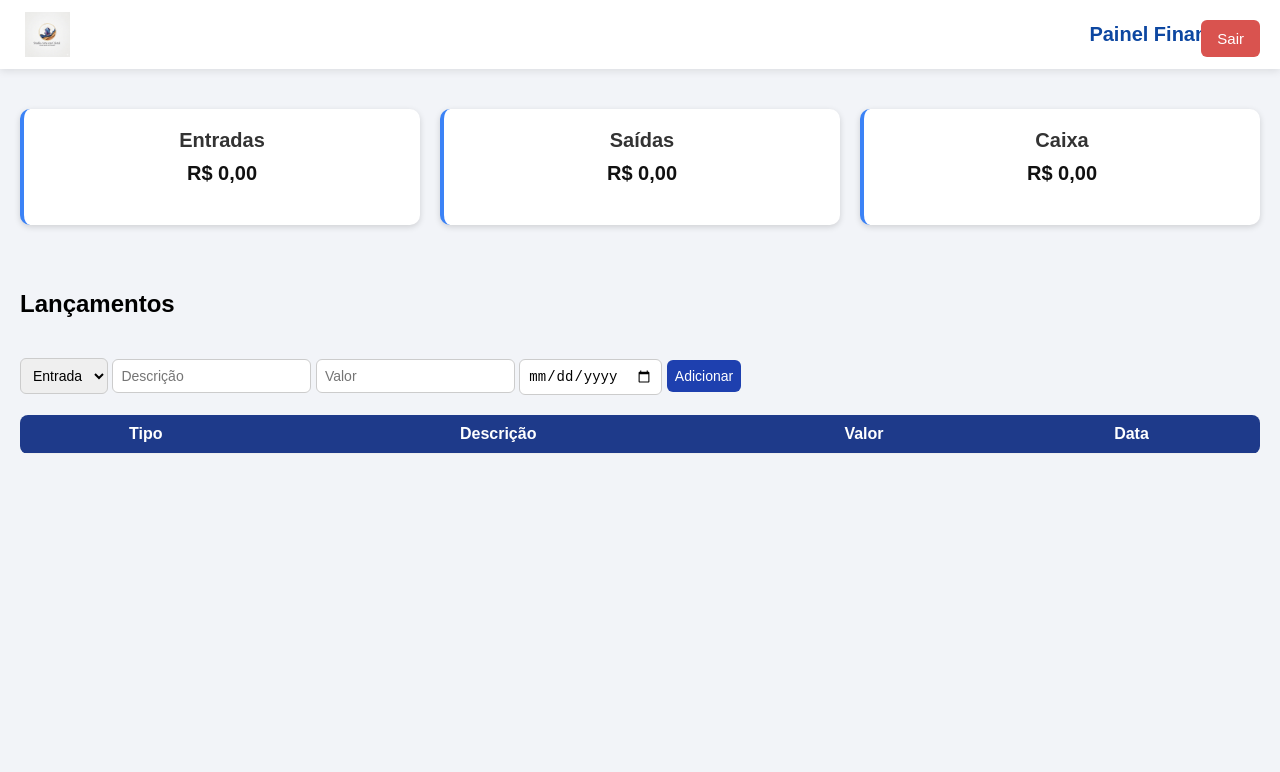
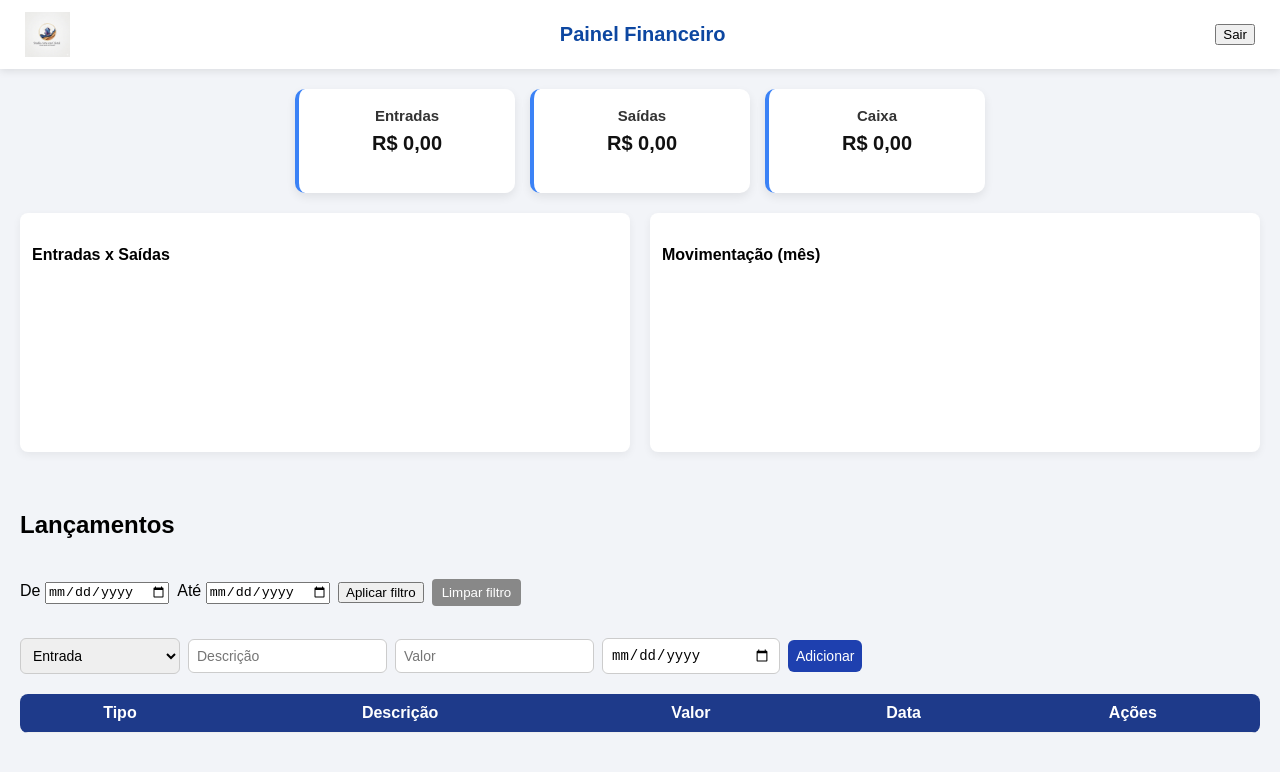
Before and after one commit to studioarteemcristal-lgtm/finance-site, a website: page public/index.html in a window 1280 px wide. Drawn offline with nearby package versions, Linux system fonts and the light colour scheme; no server answers; sample sign-in values are in the browser's storage.

Commit message:
index.html

```diff
--- a/public/index.html
+++ b/public/index.html
@@ -1,84 +1,67 @@
 <!DOCTYPE html>
 <html lang="pt-BR">
 <head>
-  <meta charset="UTF-8" />
-  <meta name="viewport" content="width=device-width, initial-scale=1.0" />
+  <meta charset="utf-8" />
+  <meta name="viewport" content="width=device-width,initial-scale=1" />
   <title>Painel Financeiro</title>
 
   <link rel="stylesheet" href="/style.css" />
+  <!-- Chart.js CDN -->
+  <script src="https://cdn.jsdelivr.net/npm/chart.js"></script>
+
   <script src="/auth.js" defer></script>
   <script src="/app.js" defer></script>
 
   <style>
-    .cards {
-      display: flex;
-      gap: 20px;
-      margin-top: 20px;
-      margin-bottom: 25px;
-    }
-
-    .card {
-      flex: 1;
-      background: white;
-      padding: 20px;
-      border-radius: 10px;
-      box-shadow: 0 2px 6px rgba(0,0,0,0.15);
-      text-align: center;
-    }
-
-    .card h3 { margin-bottom: 10px; font-size: 20px; }
-
-    .entrada { color: green; }
-    .saida { color: red; }
-    .caixa { color: #007bff; }
-
-    #logoutBtn {
-      position: absolute;
-      right: 20px;
-      top: 20px;
-      background: #d9534f;
-      color: white;
-      border: none;
-      padding: 10px 16px;
-      border-radius: 6px;
-      cursor: pointer;
-      font-size: 15px;
-    }
-
-    #logoutBtn:hover { background: #c9302c; }
+    /* estilos específicos menores (já tem style.css) */
+    .filters { display:flex; gap:8px; align-items:center; margin-bottom:12px; flex-wrap:wrap; }
+    .charts { display:flex; gap:20px; margin-bottom:20px; }
+    .chart-card { flex:1; background:white; padding:12px; border-radius:8px; box-shadow:0 3px 8px rgba(0,0,0,.06); }
+    #formLancamento { display:flex; gap:8px; align-items:center; flex-wrap:wrap; }
+    #formLancamento input, #formLancamento select { min-width: 160px; }
+    #btnResetFilter { background:#888; color:white; padding:6px 10px; border-radius:4px; border:none; cursor:pointer; }
   </style>
 </head>
-
 <body>
-
   <header class="header">
     <img src="/logo.png" class="logo" alt="Logo" />
     <h1>Painel Financeiro</h1>
     <button id="logoutBtn">Sair</button>
   </header>
 
-  <main class="content">
+  <main class="content container">
 
     <div class="cards">
-      <div class="card entrada">
-        <h3>Entradas</h3>
-        <p id="totalVendas">R$ 0,00</p>
+      <div class="card entrada"><h3>Entradas</h3><p id="totalVendas">R$ 0,00</p></div>
+      <div class="card saida"><h3>Saídas</h3><p id="totalCompras">R$ 0,00</p></div>
+      <div class="card caixa"><h3>Caixa</h3><p id="totalCaixa">R$ 0,00</p></div>
+    </div>
+
+    <!-- charts -->
+    <div class="charts">
+      <div class="chart-card">
+        <h4>Entradas x Saídas</h4>
+        <canvas id="pieChart" height="150"></canvas>
       </div>
-
-      <div class="card saida">
-        <h3>Saídas</h3>
-        <p id="totalCompras">R$ 0,00</p>
-      </div>
-
-      <div class="card caixa">
-        <h3>Caixa</h3>
-        <p id="totalCaixa">R$ 0,00</p>
+      <div class="chart-card">
+        <h4>Movimentação (mês)</h4>
+        <canvas id="lineChart" height="150"></canvas>
       </div>
     </div>
 
     <h2>Lançamentos</h2>
 
+    <!-- filtros -->
+    <div class="filters">
+      <label>De <input type="date" id="filterFrom"></label>
+      <label>Até <input type="date" id="filterTo"></label>
+      <button id="btnFilter">Aplicar filtro</button>
+      <button id="btnResetFilter">Limpar filtro</button>
+    </div>
+
+    <!-- formulário: note o hidden editId -->
     <form id="formLancamento">
+      <input type="hidden" id="editId" value="">
       <select id="tipo" required>
         <option value="entrada">Entrada</option>
         <option value="saida">Saída</option>
@@ -89,6 +72,7 @@
       <input id="data" type="date" required />
 
       <button type="submit">Adicionar</button>
+      <button type="button" id="btnCancelEdit" style="display:none;">Cancelar</button>
     </form>
 
     <table id="tabela">
@@ -98,6 +82,7 @@
           <th>Descrição</th>
           <th>Valor</th>
           <th>Data</th>
+          <th>Ações</th>
         </tr>
       </thead>
       <tbody></tbody>
@@ -110,6 +95,5 @@
       window.location.href = "login.html";
     });
   </script>
-
 </body>
 </html>
```
